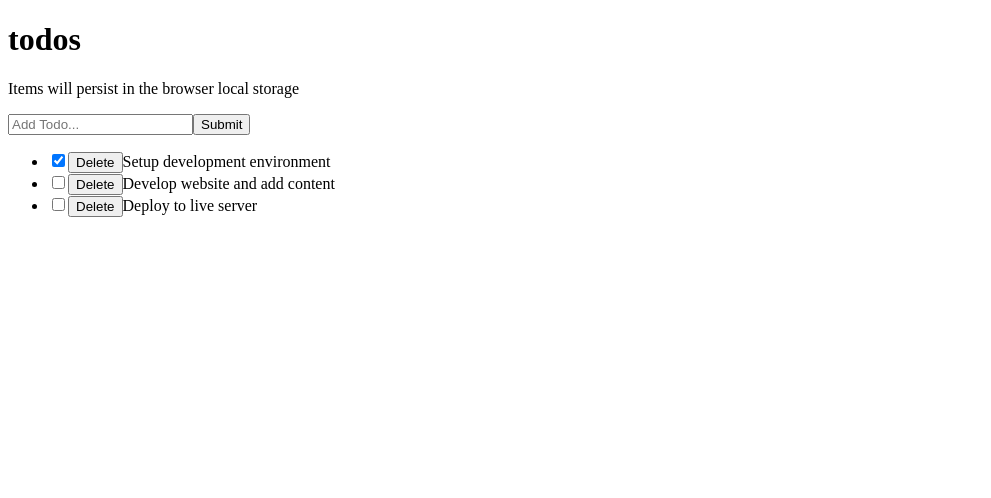
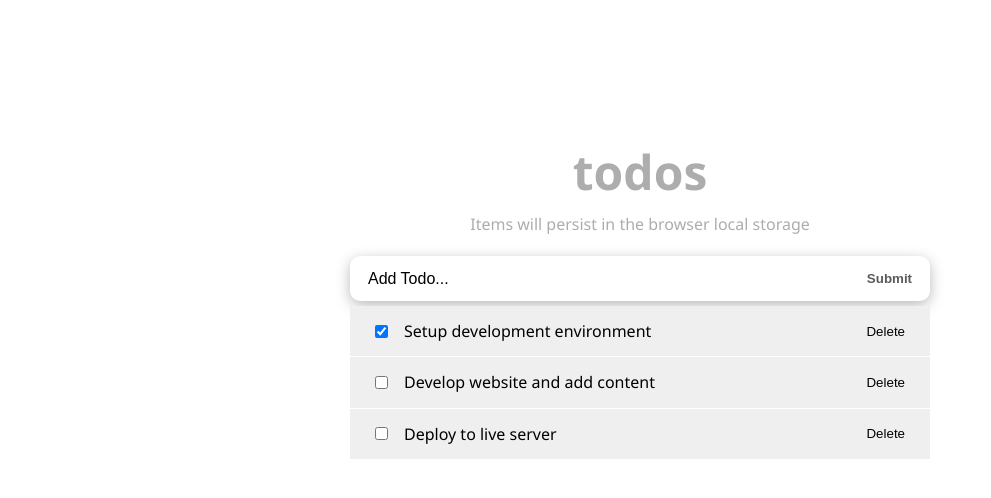
Before and after one commit to deniodev/react-todo-app, a React (Vite) app: page / in a window 1280 px wide. Shown: the top 498 px of the page, without its empty margins (0-991 px from the left). Built offline with nearby package versions, Linux system fonts and the light colour scheme.

Commit message:
Styling React Components

```diff
--- a/package.json
+++ b/package.json
@@ -12,6 +12,7 @@
   "dependencies": {
     "react": "^18.2.0",
     "react-dom": "^18.2.0",
+    "sass": "^1.62.1",
     "uuid": "^9.0.0"
   },
   "devDependencies": {
--- a/src/components/Header.jsx
+++ b/src/components/Header.jsx
@@ -1,6 +1,17 @@
+import styles from '../styles/Header.module.scss';
+
 const Header = () => {
+  const headerStyle = {
+    padding: '20px 0',
+    lineHeight: '1.5em',
+    color: '#aeadad',
+    textAlign: 'center',
+  };
     return (
-      <header>
+      <header
+      style={headerStyle}
+      className={styles.header}
+      >
         <h1>todos</h1>
         <p>Items will persist in the browser local storage</p>
       </header>
--- a/src/components/InputTodo.jsx
+++ b/src/components/InputTodo.jsx
@@ -19,15 +19,17 @@
 
     return (
     <>
-      <form onSubmit={handleSubmit}>
+      <form onSubmit={handleSubmit} className="form-container">
         <input
         type="text"
         placeholder="Add Todo..."
         value={title}
-        onChange={handleChange}/>
-        <button>Submit</button>
+        onChange={handleChange}
+        className="input-text"
+        />
+        <button className="input-submit">Submit</button>
       </form>
-      <span>{message}</span>
+      <span className="submit-warning">{message}</span>
     </>
     );
   };
--- a/src/components/TodoApp.jsx
+++ b/src/components/TodoApp.jsx
@@ -3,10 +3,12 @@
 
 const TodoApp = () => {
     return (
-    <>
-        <Header />
-        <TodosLogic />
-    </>
+      <div className="wrapper">
+        <div className="todos">
+          <Header />
+          <TodosLogic />
+        </div>
+      </div>
     );
   };
   export default TodoApp;
--- a/src/components/TodoItem.jsx
+++ b/src/components/TodoItem.jsx
@@ -1,13 +1,26 @@
+import styles from '../styles/TodoItem.module.scss'
+
 const TodoItem = ({ itemProp, handleChange, delTodo  }) => {
+  const completedStyle = {
+    fontStyle: 'italic',
+    color: '#595959',
+    opacity: 0.4,
+    textDecoration: 'line-through',
+  };
     return (
-      <li>
-        <input
+      <li className={styles.item}>
+         <div className={styles.content}>
+         <input
           type="checkbox"
           checked={itemProp.completed}
           onChange={() => handleChange(itemProp.id)}
         />
           <button onClick={() => delTodo(itemProp.id)}>Delete</button>
+          <span style={itemProp.completed ? completedStyle : null}></span>
         {itemProp.title}
+
+         </div>
+
       </li>
     );
   };
--- a/src/main.jsx
+++ b/src/main.jsx
@@ -1,5 +1,6 @@
 import React from "react";
 import ReactDOM from "react-dom/client";
+import './styles/app.css';
 
 import TodoApp from "./components/TodoApp";
 
--- /dev/null
+++ b/src/styles/Header.module.scss
@@ -0,0 +1,8 @@
+.header h1 {
+  font-size: 3rem;
+  font-weight: 600;
+  margin-bottom: 1rem;
+  line-height: 1em;
+  text-transform: lowercase;
+  text-align: center;
+}
--- /dev/null
+++ b/src/styles/TodoItem.module.scss
@@ -0,0 +1,28 @@
+.item {
+  font-size: 1rem;
+  list-style-type: none;
+  padding: 14px 25px;
+  border-bottom: 1px solid #fff;
+  background: #f0efef;
+}
+
+.content {
+  display: flex;
+  justify-content: space-between;
+  align-items: center;
+  gap: 1rem;
+}
+
+.content span {
+  flex: 1;
+  order: 1;
+}
+
+.content button {
+  cursor: pointer;
+  background: transparent;
+  order: 2;
+  outline: none;
+  border: none;
+  margin-left: 7px;
+}
--- /dev/null
+++ b/src/styles/app.css
@@ -0,0 +1,68 @@
+* {
+  box-sizing: border-box;
+  margin: 0;
+  padding: 0;
+}
+
+body {
+  font-family: "Segoe UI", sans-serif;
+  line-height: 1.4;
+  color: #000;
+  background: #fff;
+  height: 100vh;
+  font-weight: 400;
+}
+
+.wrapper {
+  width: 100%;
+  padding: 8rem 20px 3rem;
+}
+
+.todos {
+  max-width: 580px;
+  margin: 0 auto;
+}
+
+.form-container {
+  display: flex;
+  border-radius: calc(0.1 * 100px);
+  box-shadow: 0 4px 14px 0 rgba(70, 70, 70, 0.38);
+  justify-content: space-around;
+  background: #fff;
+  font-size: 1rem;
+}
+
+.input-text {
+  width: 85%;
+  padding-right: 5px;
+  padding-left: 10px;
+  border-radius: calc(0.5 * 100px);
+  font-size: 1rem;
+}
+
+.input-text::placeholder {
+  color: #000;
+}
+
+.input-submit {
+  background: transparent;
+  color: #5b5b5b;
+  text-transform: capitalize;
+  cursor: pointer;
+  font-weight: 600;
+  margin-right: 10px;
+}
+
+.input-text,
+.input-submit {
+  height: 45px;
+  outline: none;
+  border: none;
+}
+
+.submit-warning {
+  font-size: 13px;
+  color: red;
+  margin-top: 5px;
+  display: block;
+}
```
Also changed, not shown: 1 other file (tests, documents, lock files or other folders).
